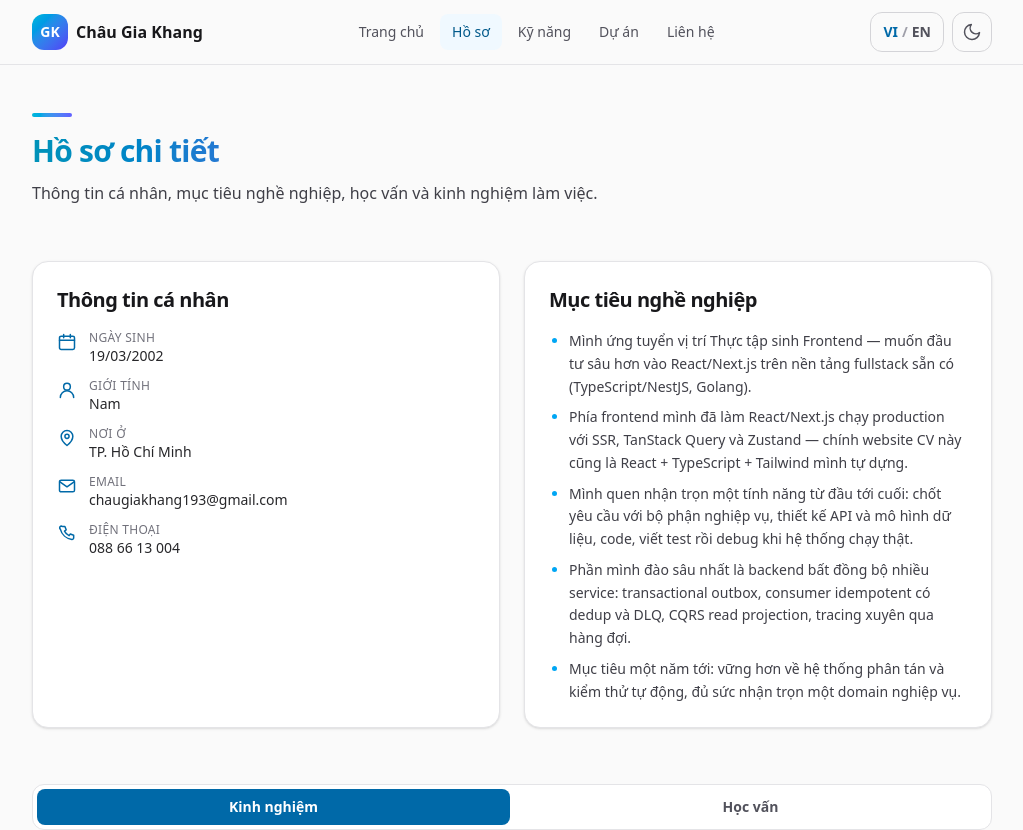
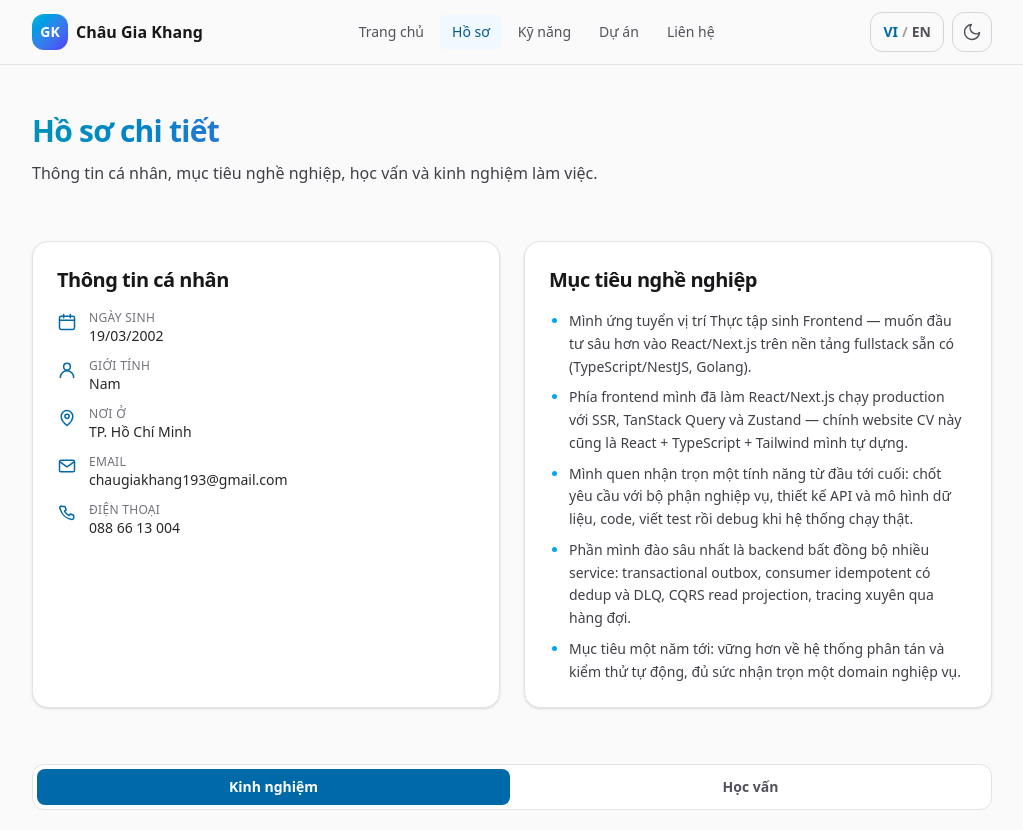
Before and after one commit to chaugiakhang193/Chau-Gia-Khang-Portfolio, a React (Vite) app: page /resume in a window 1280 px wide. Shown: the top 830 px of the page, without its empty margins (128-1151 px from the left). Built offline with nearby package versions, Linux system fonts and the light colour scheme.

Commit message:
style(header): drop the gradient accent bar

```diff
--- a/src/components/PageHeader.tsx
+++ b/src/components/PageHeader.tsx
@@ -1,13 +1,7 @@
 export function PageHeader({ title, subtitle }: { title: string; subtitle?: string }) {
   return (
     <div className="container-page pt-10 sm:pt-12">
-      {/* Vach gradient nho thay cho ca mot dai nen rieng: nhan manh du nhung khong chiem cho */}
-      <span
-        className="block h-1 w-10 rounded-full bg-linear-to-r from-cyan-500 to-indigo-500"
-        aria-hidden="true"
-      />
-
-      <h1 className="text-gradient mt-4 pb-1 text-2xl sm:text-3xl">{title}</h1>
+      <h1 className="text-gradient pb-1 text-2xl sm:text-3xl">{title}</h1>
 
       {subtitle && <p className="mt-2 max-w-2xl text-sm sm:text-base">{subtitle}</p>}
     </div>
```
